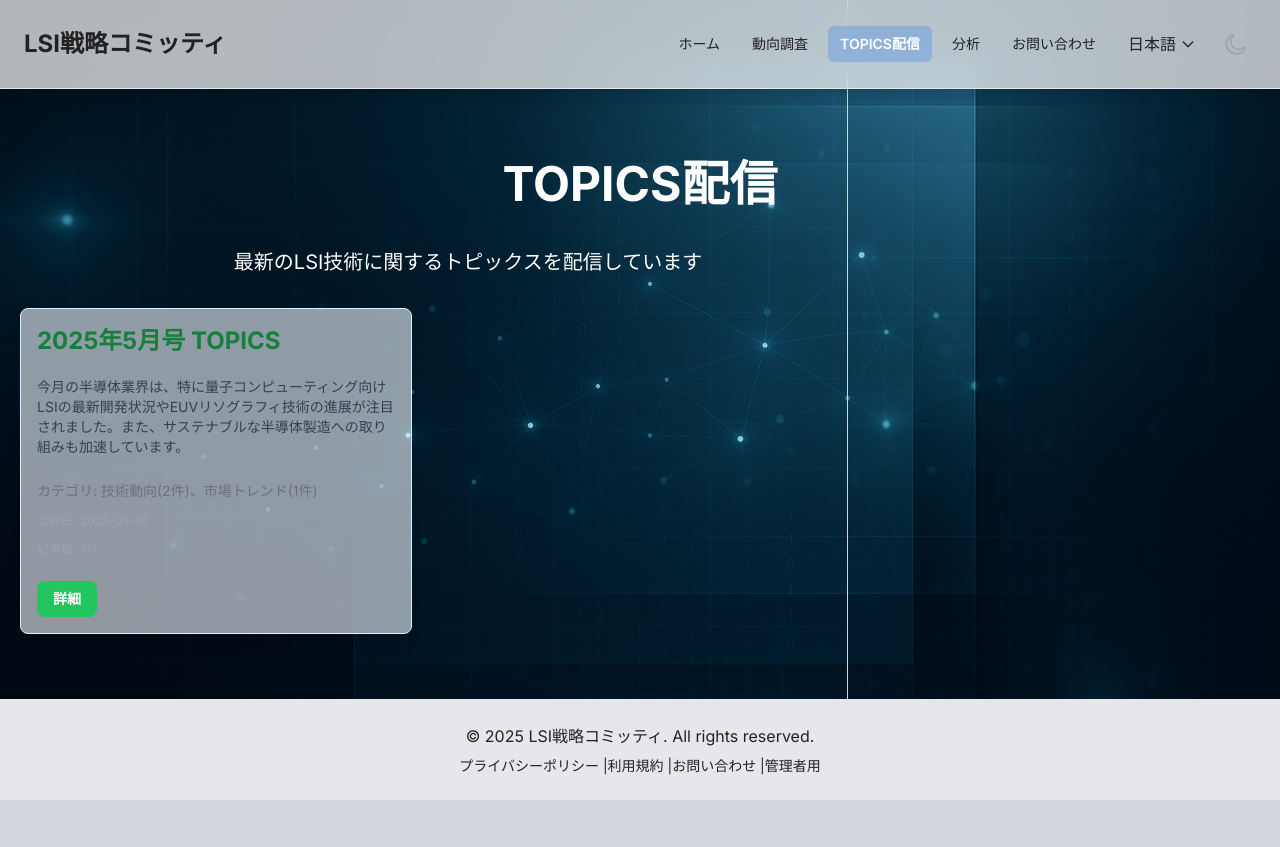
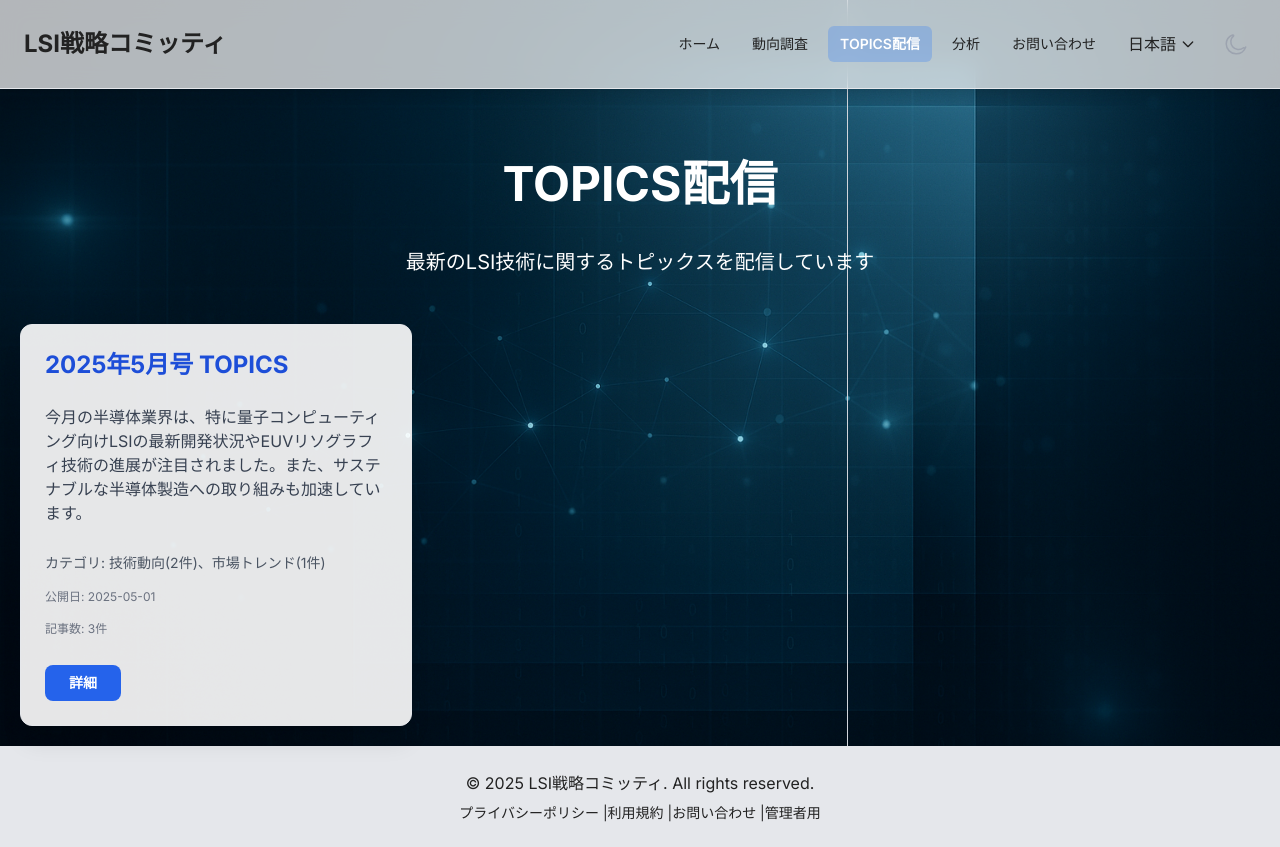
Before and after one commit to riririyo-1/lsi-strategy-committee, a Next.js app: page /topics in a window 1280 px wide. Before the commit the page ends 800 px from the top, so only its background shows below. Built offline with nearby package versions, Linux system fonts and the light colour scheme.

Commit message:
微修正

```diff
--- a/src/app/page.tsx
+++ b/src/app/page.tsx
@@ -6,7 +6,9 @@ import PageWithBackground from "@/components/common/PageWithBackground";
 export default function HomePage() {
   return (
     <PageWithBackground>
-      <WelcomeSection />
+      <div className="w-full flex justify-center">
+        <WelcomeSection />
+      </div>
     </PageWithBackground>
   );
 }
--- a/src/features/home/components/WelcomeSection.tsx
+++ b/src/features/home/components/WelcomeSection.tsx
@@ -8,7 +8,7 @@ const WelcomeSection = () => {
   return (
     <section
       id="welcome-section"
-      className="page-section bg-white/80 dark:bg-black/60 p-8 md:p-12 rounded-xl shadow-2xl max-w-3xl w-full mb-12 text-center text-gray-900 dark:text-white"
+      className="page-section bg-white/80 dark:bg-black/60 p-8 md:p-12 rounded-xl shadow-2xl max-w-3xl mx-auto mb-12 text-center text-gray-900 dark:text-white"
     >
       <h1 className="text-4xl md:text-5xl font-bold mb-6 text-gray-900 dark:text-white text-shadow">
         {t("home.welcome.title")}
--- a/src/features/topics/components/TopicCard.tsx
+++ b/src/features/topics/components/TopicCard.tsx
@@ -22,26 +22,26 @@ export function TopicCard({ topic }: TopicCardProps) {
     : "";
 
   return (
-    <div className="report-card w-full p-4 flex flex-col gap-2 bg-sky-50/60 dark:bg-gray-800/80 border border-sky-100 dark:border-gray-700 rounded-lg shadow-lg hover:bg-sky-100/60 dark:hover:bg-gray-700/80 transition-all duration-300 text-gray-900 dark:text-gray-100">
-      <h2 className="text-2xl font-bold mb-3 text-green-700 dark:text-green-300 text-shadow-sm">
+    <div className="report-card w-full p-6 flex flex-col gap-3 bg-white/90 dark:bg-gray-800/90 border border-gray-200 dark:border-gray-700 rounded-xl shadow-xl hover:shadow-2xl transition-all duration-300 text-gray-900 dark:text-gray-100">
+      <h2 className="text-2xl font-bold mb-3 text-blue-700 dark:text-blue-300">
         {topic.title}
       </h2>
-      <p className="text-gray-700 dark:text-gray-300 mb-4 flex-grow text-sm">
+      <p className="text-gray-700 dark:text-gray-300 mb-4 flex-grow">
         {topic.summary}
       </p>
-      <p className="text-sm text-gray-500 dark:text-gray-400 mb-1">
+      <p className="text-sm text-gray-600 dark:text-gray-400 mb-1">
         {t("topics.categoryLabel", { defaultValue: "カテゴリ:" })}{" "}
         {categorySummary}
       </p>
-      <p className="text-xs text-gray-400 mb-1">
+      <p className="text-xs text-gray-500 mb-1">
         {t("topics.publishDate", { date: topic.publishDate })}
       </p>
-      <p className="text-xs text-gray-400 mb-4">
+      <p className="text-xs text-gray-500 mb-4">
         {t("topics.articleCount", { count: String(topic.articleCount) })}
       </p>
       <Link
         href={`/topics/${topic.id}`}
-        className="mt-auto self-start bg-green-500 hover:bg-green-600 text-white font-semibold py-2 px-4 rounded-lg transition duration-300 text-sm"
+        className="mt-auto self-start bg-blue-600 hover:bg-blue-700 text-white font-semibold py-2 px-6 rounded-lg transition duration-300 text-sm"
       >
         {t("common.details")}
       </Link>
--- a/src/features/topics/components/TopicsPageClient.tsx
+++ b/src/features/topics/components/TopicsPageClient.tsx
@@ -41,10 +41,10 @@ const TopicsPageClient = () => {
       <h1 className="text-4xl md:text-5xl font-bold mb-10 text-center text-white text-shadow">
         {t("topics.title") || "TOPICS配信"}
       </h1>
-      <p className="text-xl mb-8 text-center max-w-4xl">
+      <p className="text-xl mb-8 text-center mx-auto max-w-4xl text-white">
         {t("topics.description") || "半導体業界の月次トピックス配信"}
       </p>
-      <div className="grid grid-cols-1 md:grid-cols-2 lg:grid-cols-3 gap-8">
+      <div className="grid grid-cols-1 md:grid-cols-2 lg:grid-cols-3 gap-8 mt-12">
         {topics.map((topic) => (
           <TopicCard key={topic.id} topic={topic} />
         ))}
```
